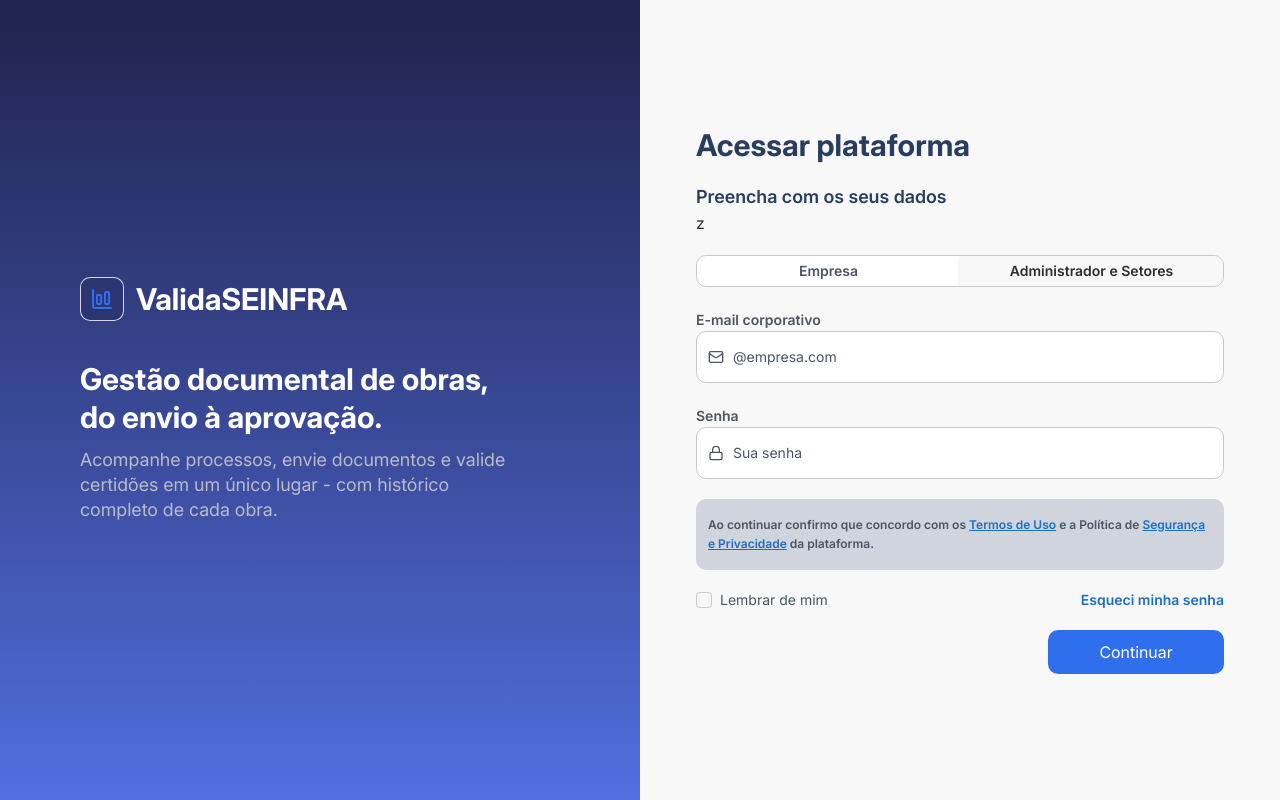
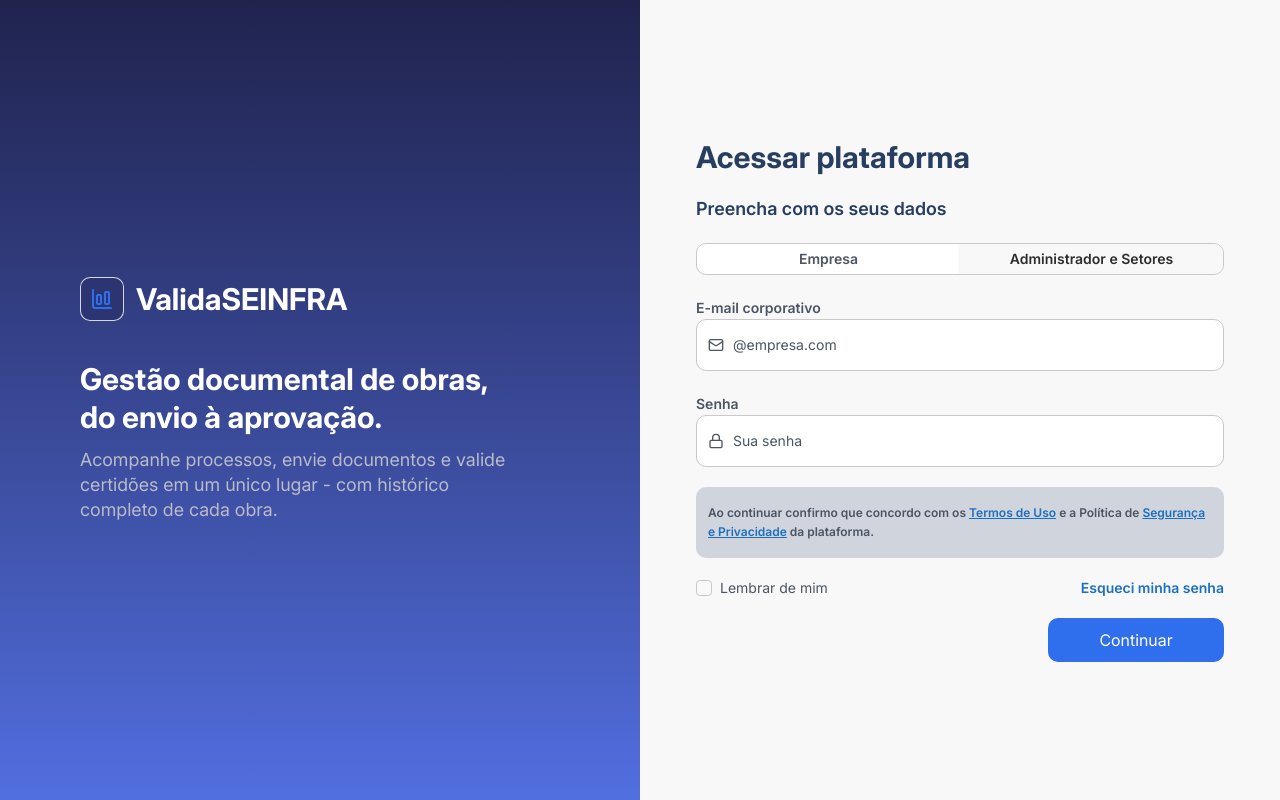
Before and after one commit to PedroHenriquee777/valida-seinfra, a Next.js app: page /login in a window 1280 px wide. Built offline with nearby package versions, Linux system fonts and the light colour scheme.

Commit message:
fix: retirada de um caractere acidental no código

```diff
--- a/app/(auth)/login/page.tsx
+++ b/app/(auth)/login/page.tsx
@@ -47,7 +47,7 @@ export default function PaginaInicial () {
           <p className="mt-5 text-lg font-semibold text-primary">
             Preencha com os seus dados
           </p>
-          z
+
           <form className="mt-5 space-y-5">
             { /* seleçao de perfil */ }
             <Tabs defaultValue = "setor">
```
